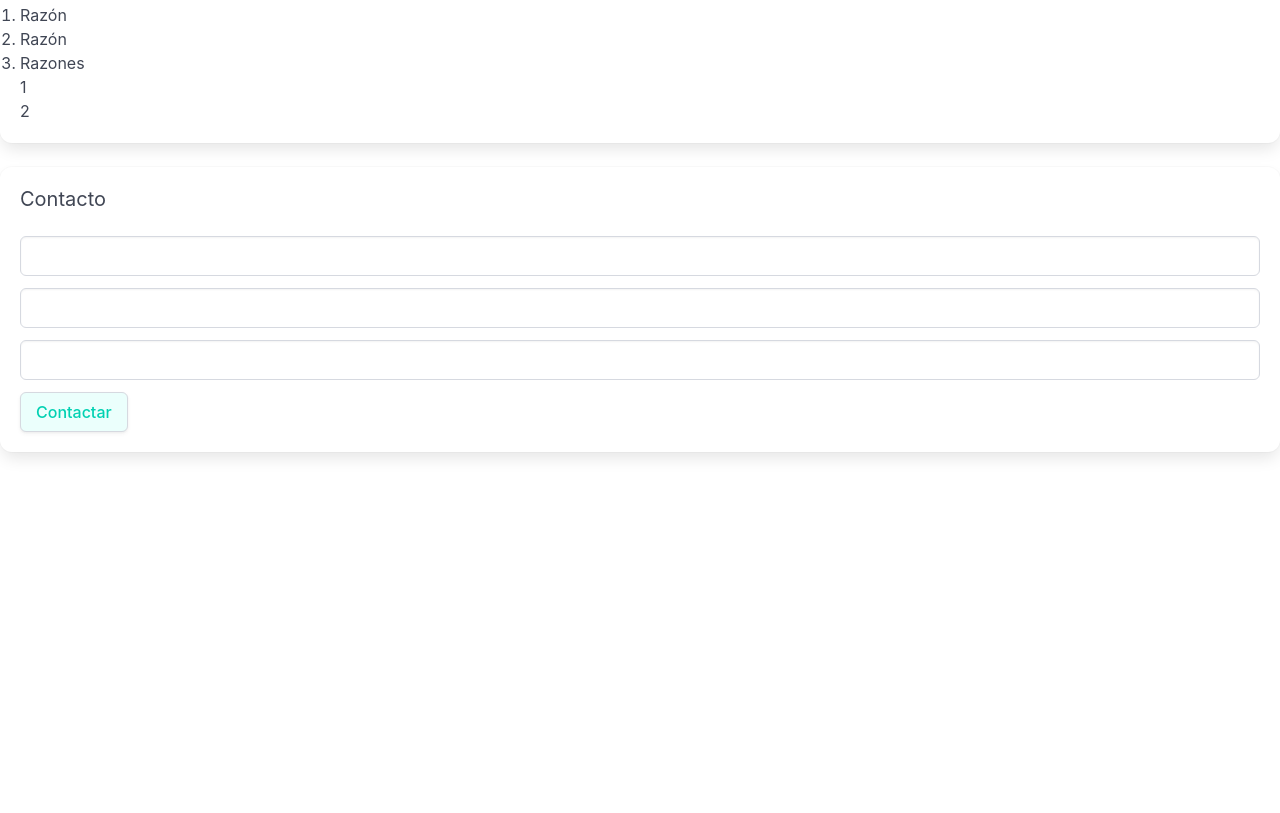
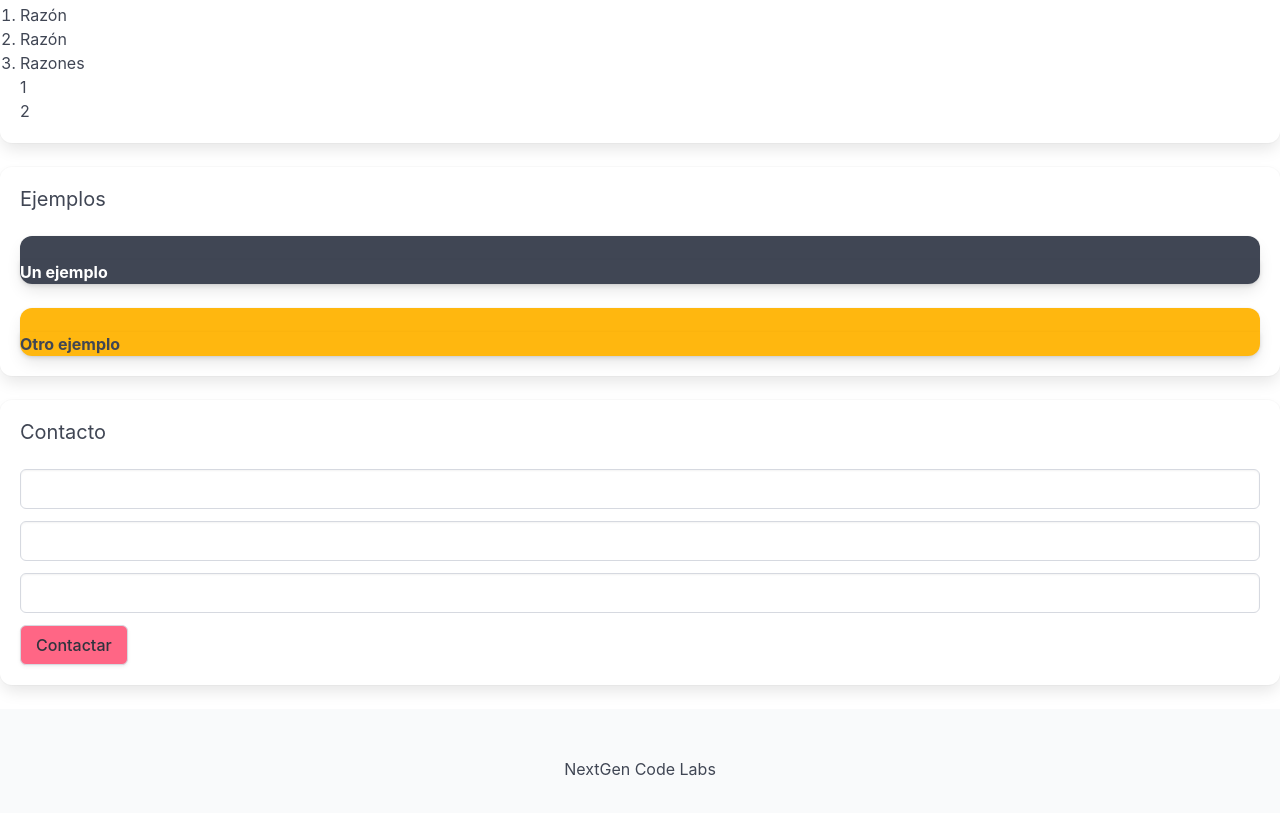
Before and after one commit to gpancardo/proyectoPaginas, a plain HTML site: page index.html in a window 1280 px wide. Shown: the part 459-1272 px from the top of the page. Before the commit the page ends 935 px from the top, so only its background shows below. Drawn offline with Linux system fonts and the light colour scheme.

Commit message:
no sé qué hice xd

```diff
--- a/index.html
+++ b/index.html
@@ -49,6 +49,27 @@
         </ol>
       </div>
     </div>
+    <div class="box">
+      <h2 class="subtitle">
+        Ejemplos
+      </h2>
+      <div class="card has has-background-text has-text-primary-100">
+        <div class="card-image">
+          <img src="" alt="">
+        </div>
+        <div class="card-header">
+          <b><p>Un ejemplo</p></b>
+        </div>
+      </div>
+      <div class="card has-background-warning">
+        <div class="card-image">
+          <img src="" alt="">
+        </div>
+        <div class="card-header">
+          <b><p>Otro ejemplo</p></b>
+        </div>
+      </div>
+    </div>
     <form class="box" action="" id="Contacto">
       <h3 class="subtitle">Contacto</h3>
       <div class="field">
@@ -70,11 +91,15 @@
         </div>
         <div class="field">
           <div class="control">
-            <button class="has-background-primary-95 has-text-primary button primary-soft">Contactar</button>
+            <button class="has-background-danger button">Contactar</button>
           </div>
         </div>
       </div>
     </form>
-    <footer></footer>
+    <footer class="footer">
+      <div class="content has-text-centered">
+        <p>NextGen Code Labs</p>
+      </div>
+    </footer>
   </body>
 </html>
```
